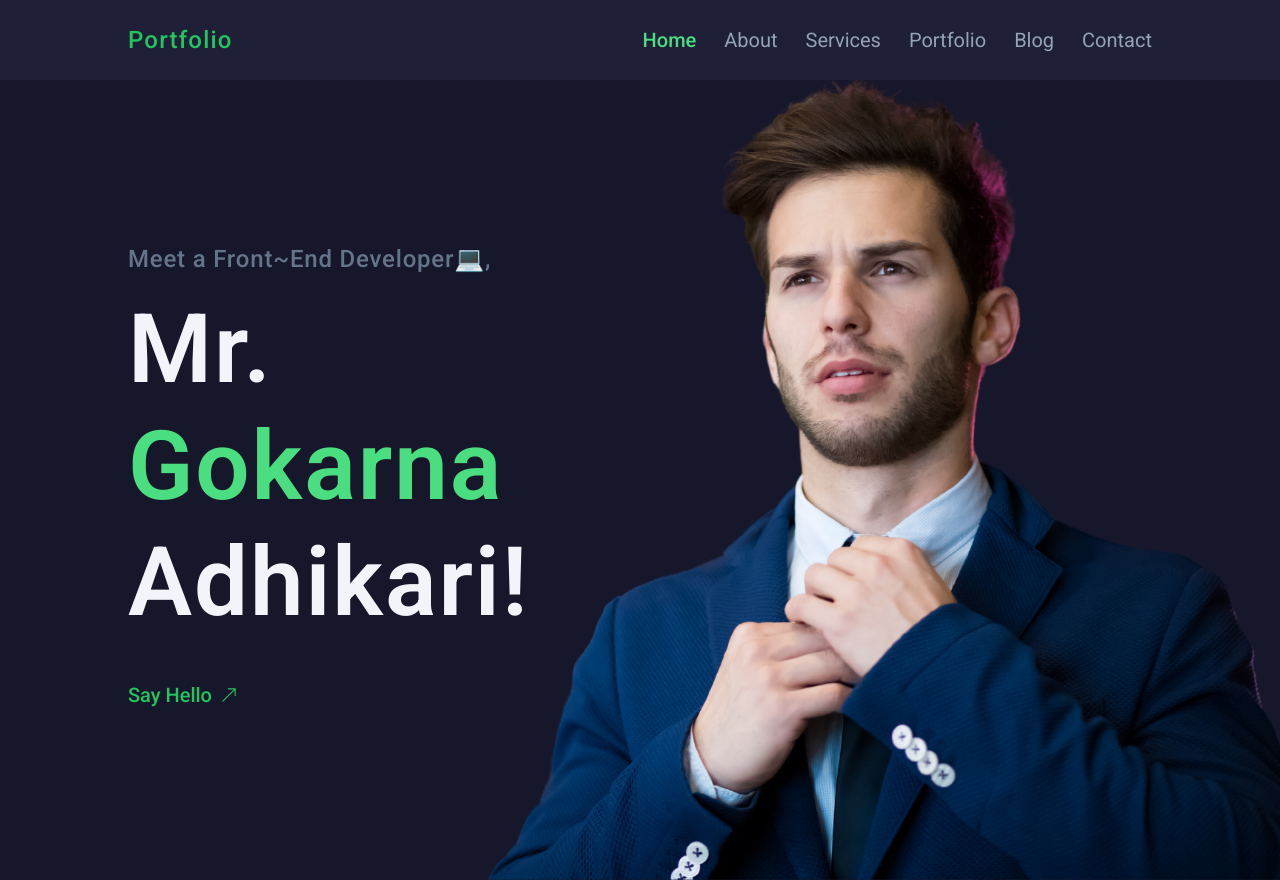
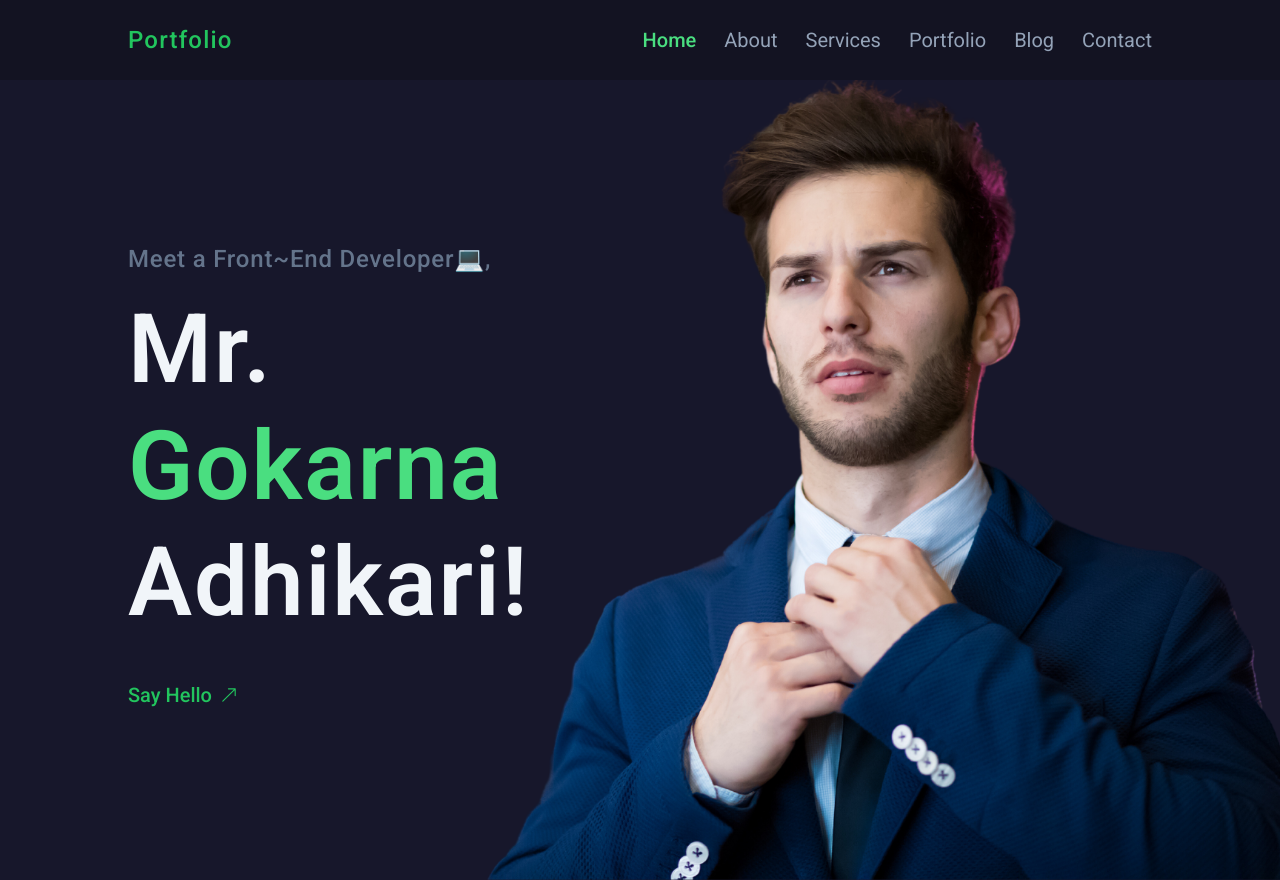
Before and after one commit to gokarna123-goku/m_portfolio, a React (Vite) app: page / in a window 1280 px wide. Built offline with nearby package versions, Linux system fonts and the light colour scheme.

Commit message:
working on the section

```diff
--- a/src/components/Header/Header.jsx
+++ b/src/components/Header/Header.jsx
@@ -3,7 +3,7 @@ import { Link } from "react-router-dom";
 
 const Header = () => {
   return (
-    <nav className="w-full bg-[#131322 py-6 px-32 shadow-xl flex items-center justify-between">
+    <nav className="w-full bg-[#131322] py-6 px-32 shadow-xl flex items-center justify-between">
       <Link className="text-green-500 text-2xl font-medium tracking-wider">Portfolio</Link>
       <ul className="list-none flex items-center gap-7">
         <li>
```
